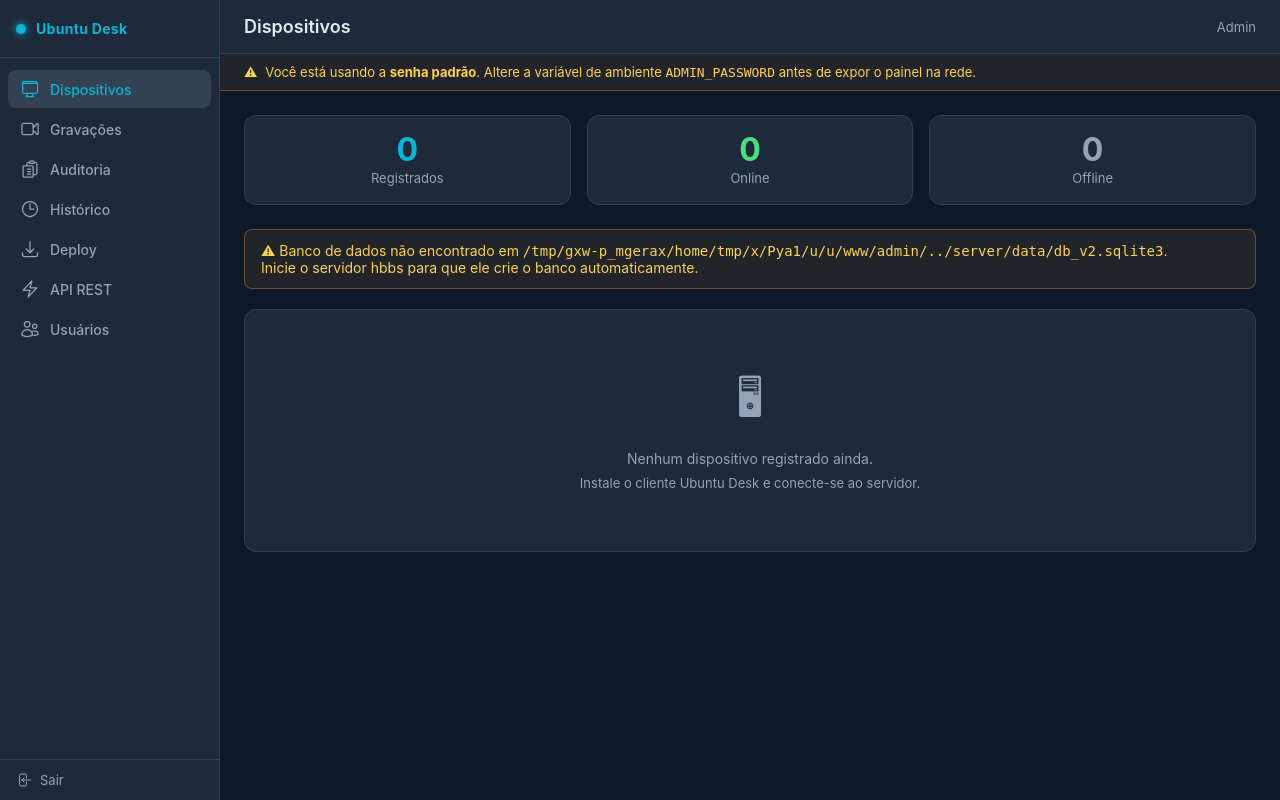
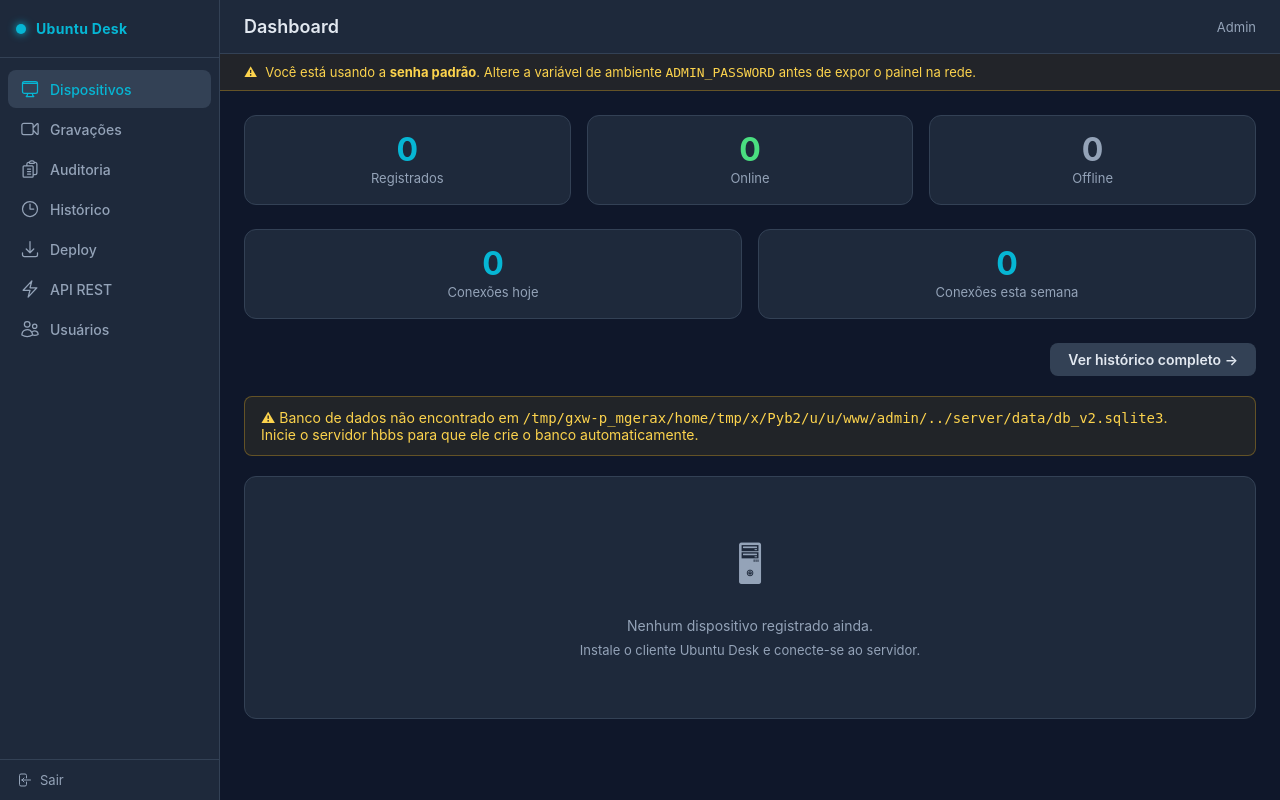
Before and after one commit to felipediasz1/Ubuntu-Desk-, a Flask app: page / in a window 1280 px wide. Run offline with Flask 3, Linux system fonts and the light colour scheme; the visitor is signed in with stand-in values (Sample User, id 1); data that the repository does not hold is empty.

Commit message:
feat: dashboard — session metrics cards and 7-day bar chart
Co-Authored-By: Claude Sonnet 4.6 <noreply@anthropic.com>

```diff
--- a/admin/app.py
+++ b/admin/app.py
@@ -15,7 +15,7 @@ import time
 import csv
 import io
 from collections import defaultdict
-from datetime import datetime, timedelta, timezone
+from datetime import datetime, timedelta, timezone, date
 from functools import wraps
 from urllib.parse import urlparse, urljoin
 from flask import Flask, render_template, redirect, url_for, request, session, g, abort, send_file, jsonify, Response, flash
@@ -440,12 +440,37 @@ def index():
     total     = len(peers)
     active    = sum(1 for p in peers if p["status"] == 1)
 
-    return render_template("index.html",
+    # Métricas de sessões
+    today    = date.today().isoformat()
+    week_ago = (date.today() - timedelta(days=7)).isoformat()
+    sconn = _get_sessions_db()
+    sessions_today = sconn.execute(
+        "SELECT COUNT(*) FROM sessions WHERE started_at >= ?", (today,)
+    ).fetchone()[0]
+    sessions_week = sconn.execute(
+        "SELECT COUNT(*) FROM sessions WHERE started_at >= ?", (week_ago,)
+    ).fetchone()[0]
+    daily_rows = sconn.execute("""
+        SELECT date(started_at) as day, COUNT(*) as cnt
+        FROM sessions
+        WHERE started_at >= ?
+        GROUP BY day ORDER BY day
+    """, (week_ago,)).fetchall()
+    sconn.close()
+
+    daily_labels = [r["day"] for r in daily_rows]
+    daily_data   = [r["cnt"]  for r in daily_rows]
+
+    return render_template("dashboard.html",
         peers=peers,
         total=total,
         active=active,
         db_exists=db_exists,
         db_path=DB_PATH,
+        sessions_today=sessions_today,
+        sessions_week=sessions_week,
+        daily_labels=daily_labels,
+        daily_data=daily_data,
     )
 
 @app.route("/peer/<peer_id>")
--- a/admin/templates/index.html
+++ b/admin/templates/dashboard.html
@@ -1,10 +1,10 @@
 {% extends "base.html" %}
-{% block title %}Dispositivos — Ubuntu Desk Admin{% endblock %}
-{% block page_title %}Dispositivos{% endblock %}
+{% block title %}Dashboard — Ubuntu Desk Admin{% endblock %}
+{% block page_title %}Dashboard{% endblock %}
 
 {% block content %}
 
-<!-- Stats -->
+<!-- Stats de dispositivos -->
 <div class="stat-grid">
   <div class="stat-card">
     <div class="val">{{ total }}</div>
@@ -18,6 +18,56 @@
     <div class="val" style="color: var(--muted)">{{ total - active }}</div>
     <div class="lbl">Offline</div>
   </div>
+</div>
+
+<!-- Métricas de sessões -->
+<div class="stat-grid" style="margin-top:12px;margin-bottom:24px;">
+  <div class="stat-card">
+    <div class="val text-display">{{ sessions_today }}</div>
+    <div class="lbl">Conexões hoje</div>
+  </div>
+  <div class="stat-card">
+    <div class="val text-display">{{ sessions_week }}</div>
+    <div class="lbl">Conexões esta semana</div>
+  </div>
+</div>
+
+<!-- Gráfico de conexões por dia -->
+{% if daily_labels %}
+<div class="card" style="margin-bottom:20px;">
+  <h3 style="margin-bottom:16px;color:var(--cyan);font-size:14px;font-weight:600;text-transform:uppercase;letter-spacing:0.5px;">Conexões por dia (últimos 7 dias)</h3>
+  <canvas id="sessions-chart" height="80"></canvas>
+</div>
+<script src="https://cdn.jsdelivr.net/npm/chart.js@4.4.0/dist/chart.umd.min.js"></script>
+<script nonce="{{ csp_nonce }}">
+  new Chart(document.getElementById('sessions-chart'), {
+    type: 'bar',
+    data: {
+      labels: {{ daily_labels | tojson }},
+      datasets: [{
+        label: 'Conexões',
+        data: {{ daily_data | tojson }},
+        backgroundColor: 'rgba(6, 182, 212, 0.3)',
+        borderColor: '#06B6D4',
+        borderWidth: 1,
+        borderRadius: 4,
+      }]
+    },
+    options: {
+      responsive: true,
+      plugins: { legend: { display: false } },
+      scales: {
+        y: { beginAtZero: true, ticks: { color: '#94A3B8' }, grid: { color: 'rgba(51,65,85,0.5)' } },
+        x: { ticks: { color: '#94A3B8' }, grid: { display: false } }
+      }
+    }
+  });
+</script>
+{% endif %}
+
+<!-- Link para histórico completo -->
+<div style="text-align:right;margin-bottom:20px;">
+  <a href="{{ url_for('history') }}" class="btn btn-ghost">Ver histórico completo →</a>
 </div>
 
 <!-- DB aviso -->
```
Also changed, not shown: admin/tests/test_dashboard.py (added, +45 -0 lines).
